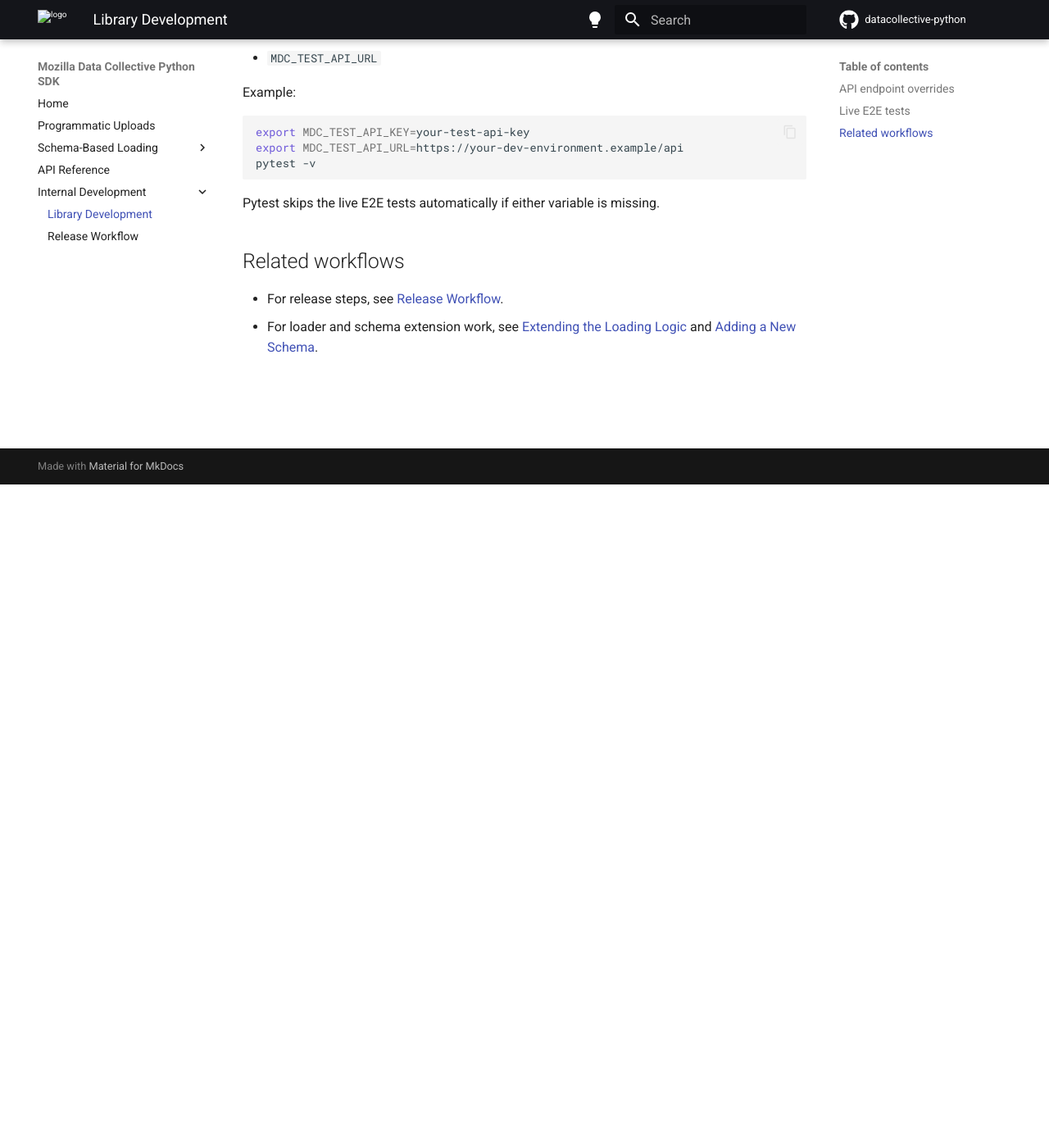
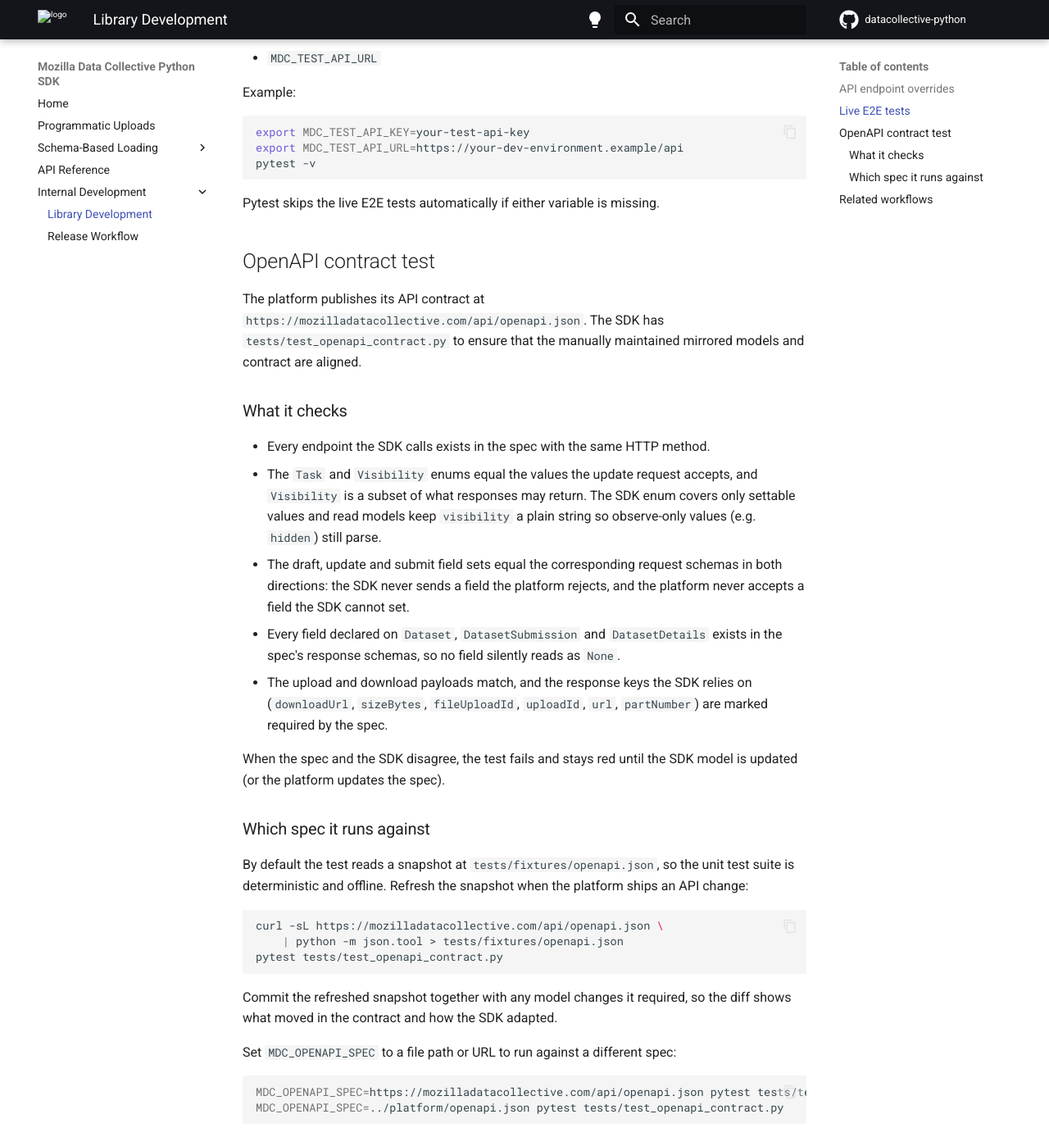
Before and after one commit to Mozilla-Data-Collective/datacollective-python, an MkDocs documentation site: the page built from docs/library_development.md, in a window 1280 px wide and 1400 px high, scrolled down 809 px. Shown: the whole window at 82% size. Built offline with MkDocs 1.6.1 and Material for MkDocs 9.7.7, drawn with Linux system fonts in a browser that asks for light colours; comment, search, counter and statistics services are not loaded.

Commit message:
Update docs

````diff
--- a/docs/library_development.md
+++ b/docs/library_development.md
@@ -44,6 +44,53 @@ pytest -v
 
 Pytest skips the live E2E tests automatically if either variable is missing.
 
+## OpenAPI contract test
+
+The platform publishes its API contract at `https://mozilladatacollective.com/api/openapi.json`.
+The SDK has `tests/test_openapi_contract.py` to ensure that the manually maintained mirrored models
+and contract are aligned.
+
+### What it checks
+
+- Every endpoint the SDK calls exists in the spec with the same HTTP method.
+- The `Task` and `Visibility` enums equal the values the update request accepts,
+  and `Visibility` is a subset of what responses may return. The SDK enum covers
+  only settable values and read models keep `visibility` a plain string so
+  observe-only values (e.g. `hidden`) still parse.
+- The draft, update and submit field sets equal the corresponding request schemas
+  in both directions: the SDK never sends a field the platform rejects, and the
+  platform never accepts a field the SDK cannot set.
+- Every field declared on `Dataset`, `DatasetSubmission` and `DatasetDetails`
+  exists in the spec's response schemas, so no field silently reads as `None`.
+- The upload and download payloads match, and the response keys the SDK relies
+  on (`downloadUrl`, `sizeBytes`, `fileUploadId`, `uploadId`, `url`, `partNumber`)
+  are marked required by the spec.
+
+When the spec and the SDK disagree, the test fails and stays red until the SDK model is
+updated (or the platform updates the spec).
+
+### Which spec it runs against
+
+By default the test reads a snapshot at `tests/fixtures/openapi.json`,
+so the unit test suite is deterministic and offline. Refresh the snapshot when the
+platform ships an API change:
+
+```bash
+curl -sL https://mozilladatacollective.com/api/openapi.json \
+    | python -m json.tool > tests/fixtures/openapi.json
+pytest tests/test_openapi_contract.py
+```
+
+Commit the refreshed snapshot together with any model changes it required, so the
+diff shows what moved in the contract and how the SDK adapted.
+
+Set `MDC_OPENAPI_SPEC` to a file path or URL to run against a different spec:
+
+```bash
+MDC_OPENAPI_SPEC=https://mozilladatacollective.com/api/openapi.json pytest tests/test_openapi_contract.py
+MDC_OPENAPI_SPEC=../platform/openapi.json pytest tests/test_openapi_contract.py
+```
+
 ## Related workflows
 
 - For release steps, see [Release Workflow](release.md).
````
Also changed, not shown: CONTRIBUTING.md (+3 -0 lines).
